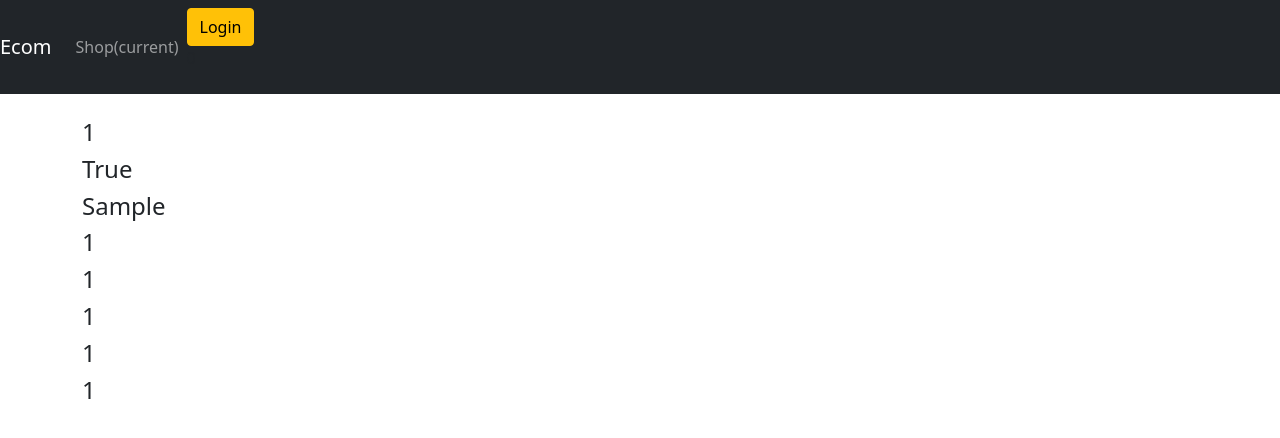
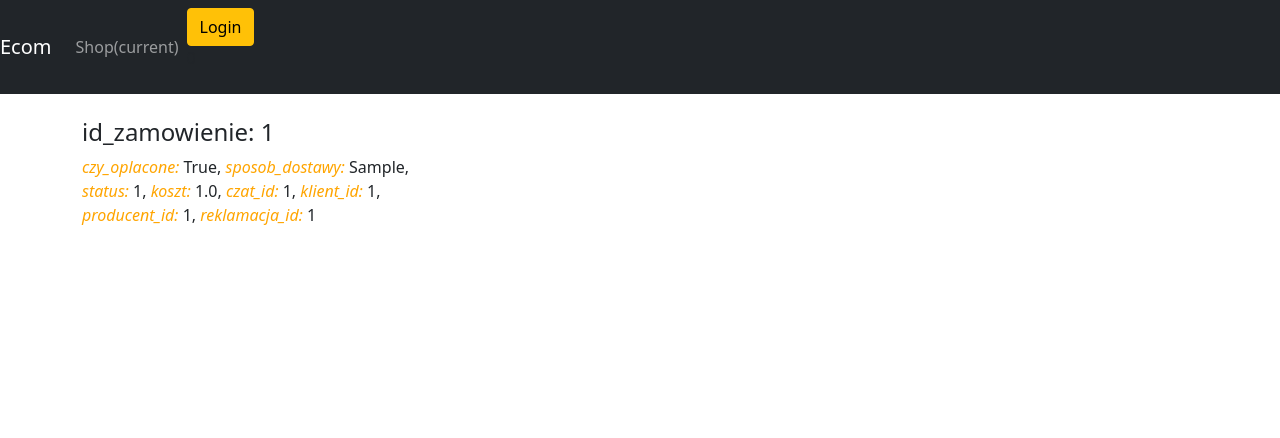
Before and after one commit to kasiabadio/shop, a Django app: page /shop/checkout/ in a window 1280 px wide. Shown: the top 438 px of the page. Run offline with Django 3.2, Linux system fonts and the light colour scheme; tables that the repository leaves empty hold one stand-in row (values such as "Sample post").

Commit message:
Highlight font in checkout

```diff
--- a/mysite/shop/templates/shop/checkout.html
+++ b/mysite/shop/templates/shop/checkout.html
@@ -5,17 +5,15 @@
     {% for order in orders %}
     <div class="col-lg-4">
 
-        <h4>{{order.id_zamowienie}}</h4>
-        <h4>{{order.czy_oplacone}}</h4>
-        <h4>{{order.sposob_dostawy}}</h4>
-        <h4>{{order.status}}</h4>
-        <h4>{{order.czat_id}}</h4>
-        <h4>{{order.klient_id}}</h4>
-        <h4>{{order.producent_id}}</h4>
-        <h4>{{order.reklamacja_id}}</h4>
-
-        <h4 style="display: inline-block;float: right">{{order.cena|floatformat:2}}</h4>
-
+        <h4>id_zamowienie: {{order.id_zamowienie}}</h4>
+        <h8><em style="color:orange;">czy_oplacone:</em> {{order.czy_oplacone}},</h8>
+        <h8><em style="color:orange;">sposob_dostawy:</em> {{order.sposob_dostawy}},</h8>
+        <h8><em style="color:orange;">status:</em> {{order.status}},</h8>
+        <h8><em style="color:orange;">koszt:</em> {{order.koszt}},</h8>
+        <h8><em style="color:orange;">czat_id:</em> {{order.czat_id}},</h8>
+        <h8><em style="color:orange;">klient_id:</em> {{order.klient_id}},</h8>
+        <h8><em style="color:orange;">producent_id:</em> {{order.producent_id}},</h8>
+        <h8><em style="color:orange;">reklamacja_id:</em> {{order.reklamacja_id}}</h8>
     </div>
     {% endfor %}
 </div>
```
